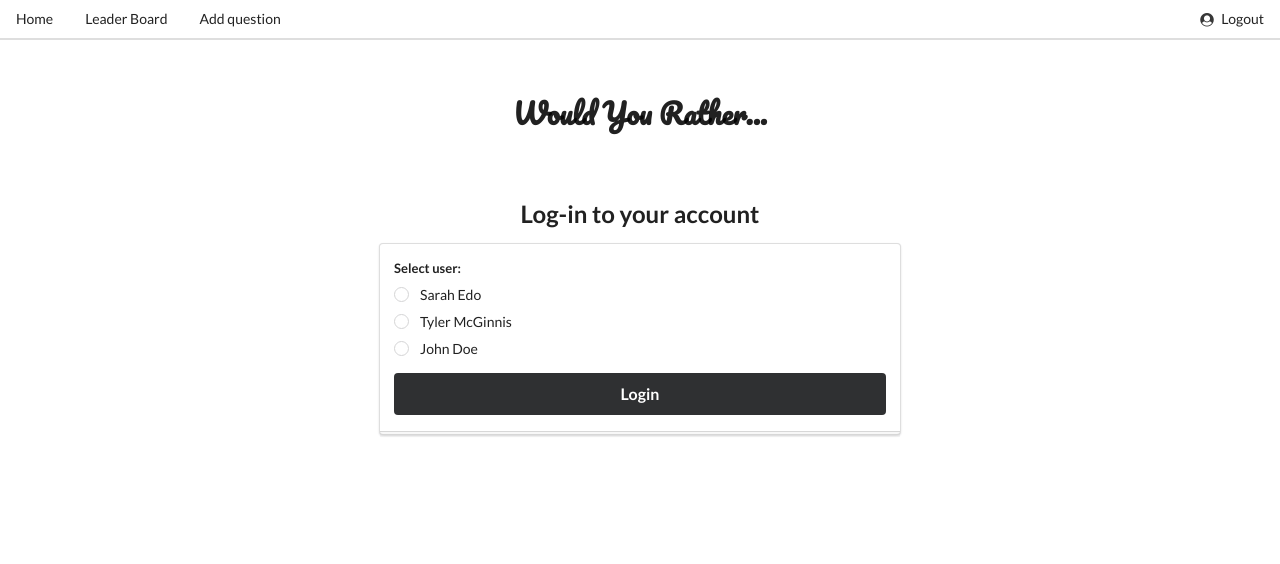
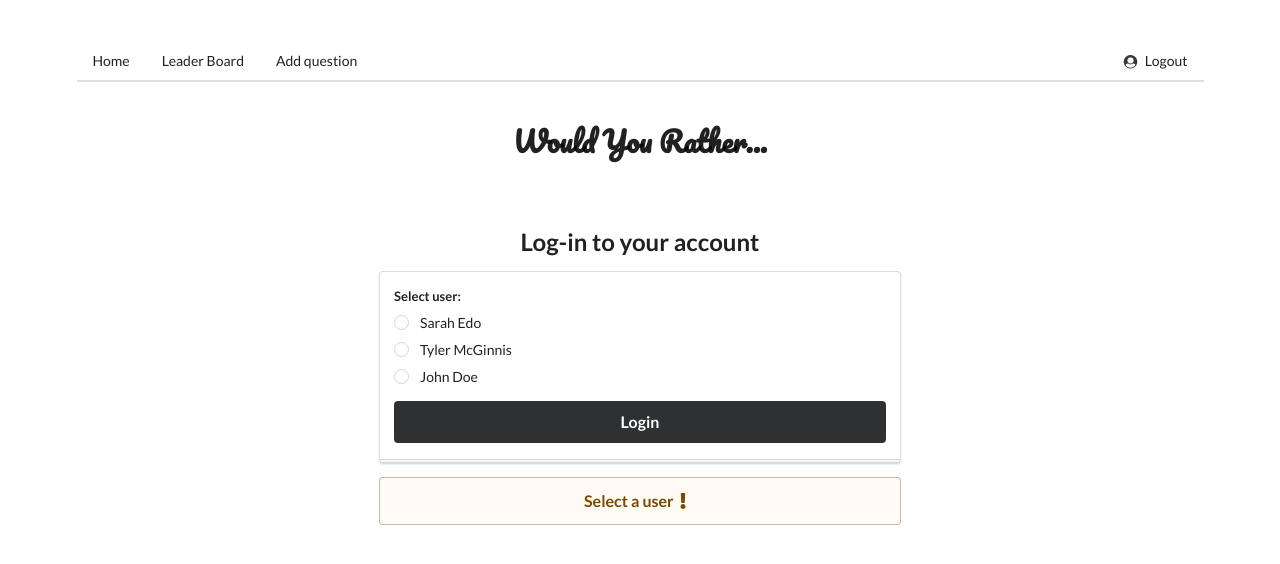
Before and after one commit to Tezza1/reactnd-project-would-you-rather-v2, a React (Create React App) app: page /login in a window 1280 px wide. Both pictures are taken after a click on the button "Login". Shown: the top 564 px of the page. Built offline with nearby package versions, Linux system fonts and the light colour scheme.

Commit message:
Feature Added error message
Added alert dialogs for login and add a qs forms

```diff
--- a/src/components/containers/Add.js
+++ b/src/components/containers/Add.js
@@ -8,7 +8,8 @@ class Add extends Component {
   state = {
     option1: '',
     option2: '',
-    redirect: false
+    redirect: false,
+    errors: ''
   }
 
   handleChange = e => {
@@ -19,8 +20,19 @@ class Add extends Component {
 
   buttonClickHandler = e => {
     e.preventDefault()
+    const alert = (
+      <div className="ui warning message">
+        <div className="header">
+          Fill in both options
+          <i className="exclamation icon"></i>
+        </div>
+      </div>
+    )
+
     if (this.state.option1 === '' || this.state.option2 === ''){
-      alert('Fill in 2 options')
+      this.setState({
+        errors: alert
+      })
     } else {
       this.props.saveQ({
         author: this.props.user,
@@ -81,6 +93,7 @@ class Add extends Component {
                 <button className="ui fluid large black button" onClick={e => this.buttonClickHandler(e)}>Submit</button>
               </div>
             </form>
+            {this.state.errors}
           </div>
         </div>
       </div>
--- a/src/components/containers/Login.js
+++ b/src/components/containers/Login.js
@@ -7,6 +7,7 @@ import './Login.css'
 class Login extends Component {
   state={
     checkedUser: '',
+    errors: ''
   }
 
   radioChangeHandler = e => {
@@ -18,8 +19,19 @@ class Login extends Component {
   buttonClickHandler = e => {
     e.preventDefault()
     let usr = this.state.checkedUser
+    const alert = (
+      <div className="ui warning message">
+        <div className="header">
+          Select a user
+          <i className="exclamation icon"></i>
+        </div>
+      </div>
+    )
+
     if (usr === ''){
-      alert('Select a user')
+      this.setState({
+        errors: alert
+      })
     } else {
       this.props.login(usr)
     }
@@ -76,6 +88,7 @@ class Login extends Component {
                 >Login</button>
               </div>
             </form>
+            {this.state.errors}
           </div>
         </div>
       </div>
--- a/src/components/pageLayout/Menu.js
+++ b/src/components/pageLayout/Menu.js
@@ -7,6 +7,7 @@ import './Menu.css'
 class Menu extends Component {
   render() {
     return(
+    <div className="ui container center aligned button-container">
       <div className='ui secondary pointing menu'>
         <Link className='item' to='/'>
           Home
@@ -25,6 +26,7 @@ class Menu extends Component {
           </button>
         </div>
       </div>
+    </div>
     )
   }
 }
```
Lines whose indentation alone changed are shown as unchanged.
